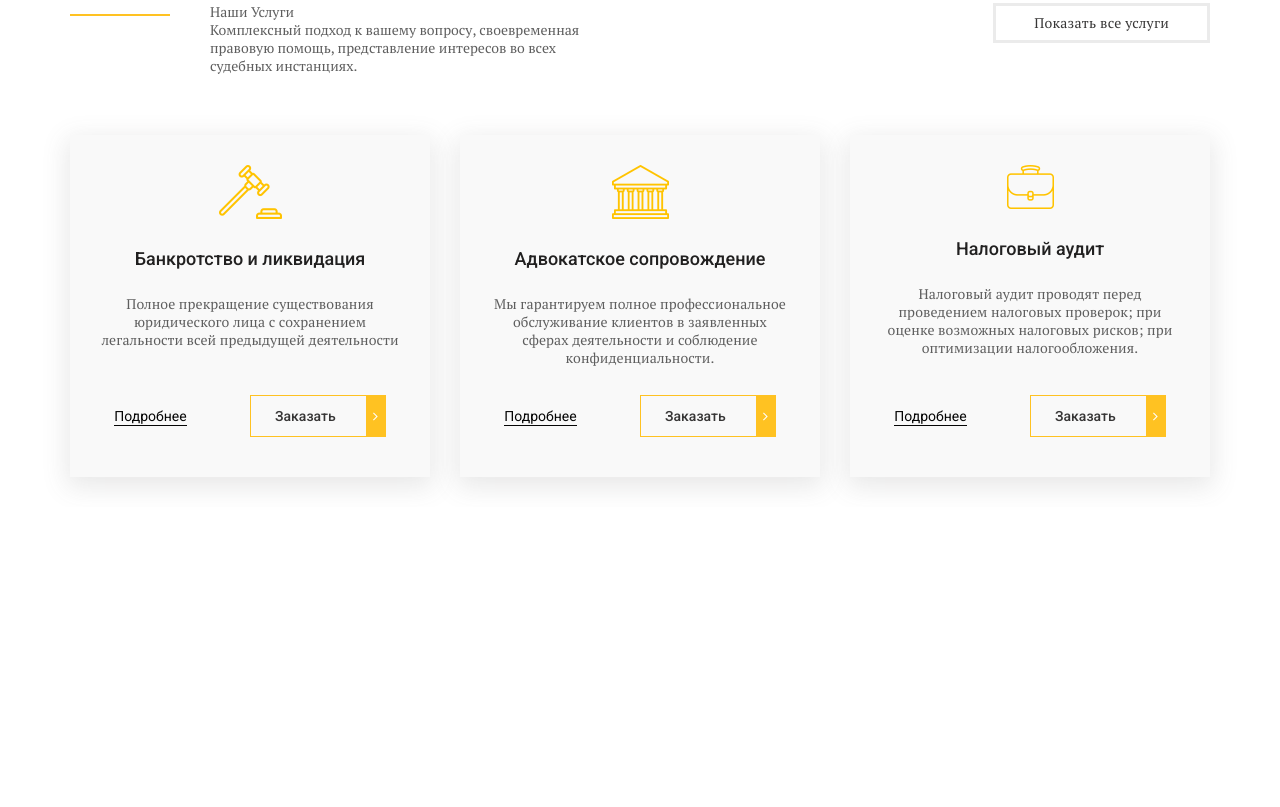
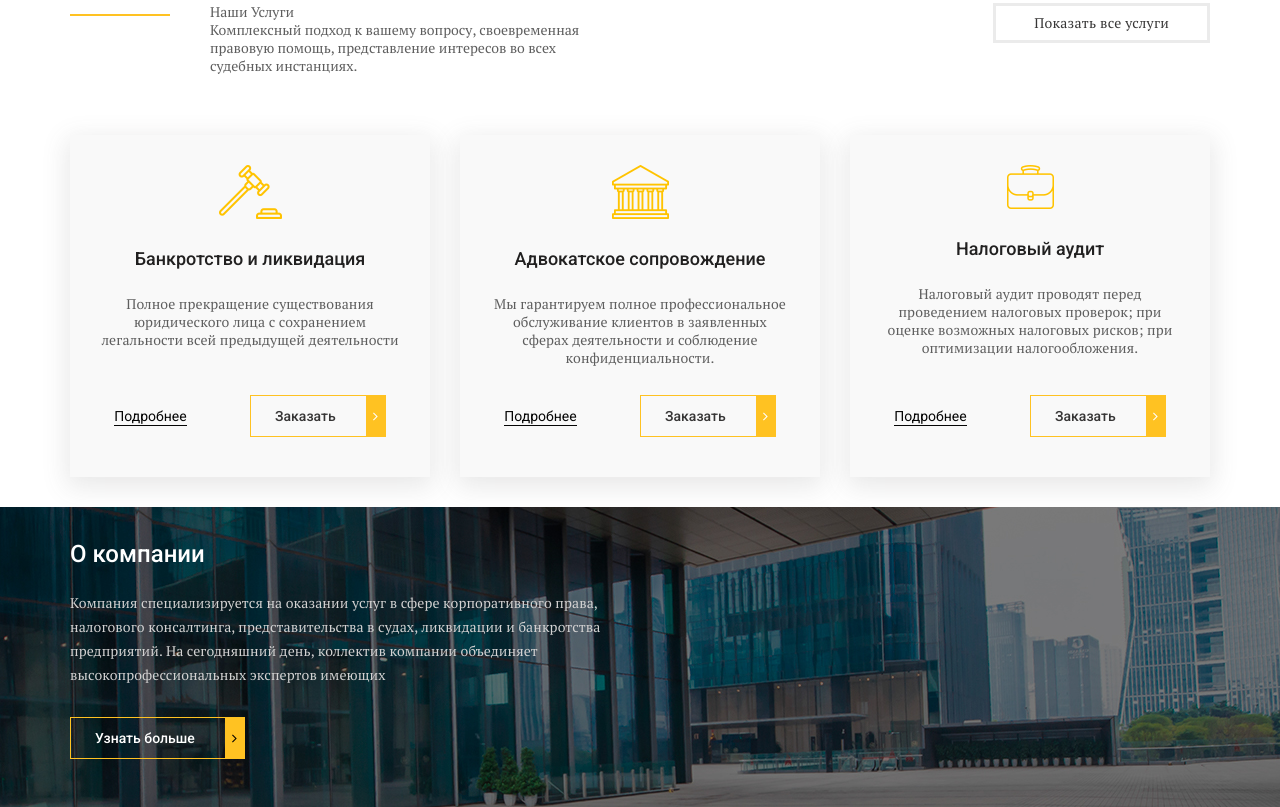
Before and after one commit to idemenkov93/lendingpage, a plain HTML site: page index.html in a window 1280 px wide. Shown: the part 688-1495 px from the top of the page. Before the commit the page ends 1195 px from the top, so only its background shows below. Drawn offline with nearby package versions, Linux system fonts and the light colour scheme; files whose address does not match are found by name.

Commit message:
added section about

```diff
--- a/css/style.css
+++ b/css/style.css
@@ -281,3 +281,31 @@ body{
 	border-bottom: 1px solid #050505;
 	margin-right: 60px;
 }
+.about{
+	background-image: url(../img/about-fon.jpg);
+	background-repeat: no-repeat;
+	background-size: cover;
+	background-position: center;
+	min-height: 300px;
+	padding: 25px 0px 45px;
+}
+.about__inner{
+	max-width: 545px;
+}
+.about__title{
+	padding: 10px 0px 25px;
+	font-size: 24px;
+	line-height: 24px;
+	color: #fff;
+	font-weight: 500;
+	font-family: 'Roboto', sans-serif;
+}
+.about__text{
+	margin-bottom: 30px;
+	line-height: 24px;
+	letter-spacing: 0.1px;
+	color: #d3d2d2;
+}
+.about__btn.default-btn:after{
+	color: #000;
+}
--- a/index.html
+++ b/index.html
@@ -40,6 +40,7 @@
 			</div>
 		</div>
 	</header>
+
 	  <section class="slider">
     <div class="container">
       <div class="slider__inner">
@@ -82,7 +83,6 @@
             </a>
           </div>
         </div>
-
       </div>
     </div>
   </section>
@@ -157,6 +157,23 @@
     </div>
   </section>
 
+  <section class="about">
+  	<div class="container">
+  		<div class="about__inner">
+	  		<div class="about__title">
+	  			О компании
+	  		</div>
+	  		<div class="about__text">
+	  			Компания специализируется на оказании услуг в сфере корпоративного права, налогового консалтинга, представительства в судах, ликвидации и банкротства предприятий. На сегодняшний день, коллектив компании объединяет
+					высокопрофессиональных экспертов имеющих
+	  		</div>
+			 	<a href="#" class="about__btn default-btn">
+	        Узнать больше
+	    	</a>
+			</div>
+  	</div>
+  </section>
+
 	<div id="modal">
 		<h2>Hello!</h2>
 		<p>You are awesome!</p>
```
